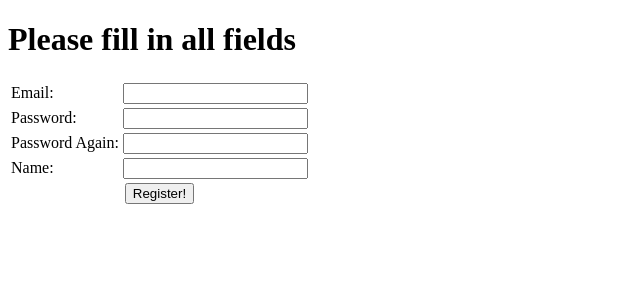
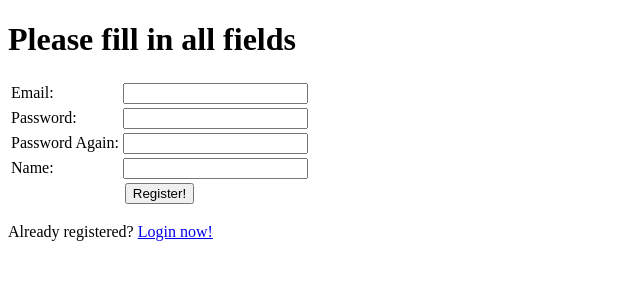
Before and after one commit to Michael-Amaya/Password-Generator-App, a Flask app: page /users/register in a window 1280 px wide. Shown: the top 300 px of the page, without its empty margins (0-640 px from the left). Run offline with Flask 2, Linux system fonts and the light colour scheme.

Commit message:
Add links to register and login page on the login and register pages, respectively.

```diff
--- a/webapp/templates/login.html
+++ b/webapp/templates/login.html
@@ -20,6 +20,7 @@
                     <td class="submit-column" colspan="2"><button name="submit" id="submit">Login!</button></td>
                 </tr>
             </table>
+            <p class="text-context">Not registered yet? <a href="./register">Register now!</a></p>
         </form>
     </div>
 {% endblock %}
--- a/webapp/templates/register.html
+++ b/webapp/templates/register.html
@@ -28,6 +28,7 @@
                     <td class="submit-column" colspan="2"><button name="submit" id="submit">Register!</button></td>
                 </tr>
             </table>
+            <p class="text-context">Already registered? <a href="./login">Login now!</a></p>
         </form>
     </div>
 {% endblock %}
```
